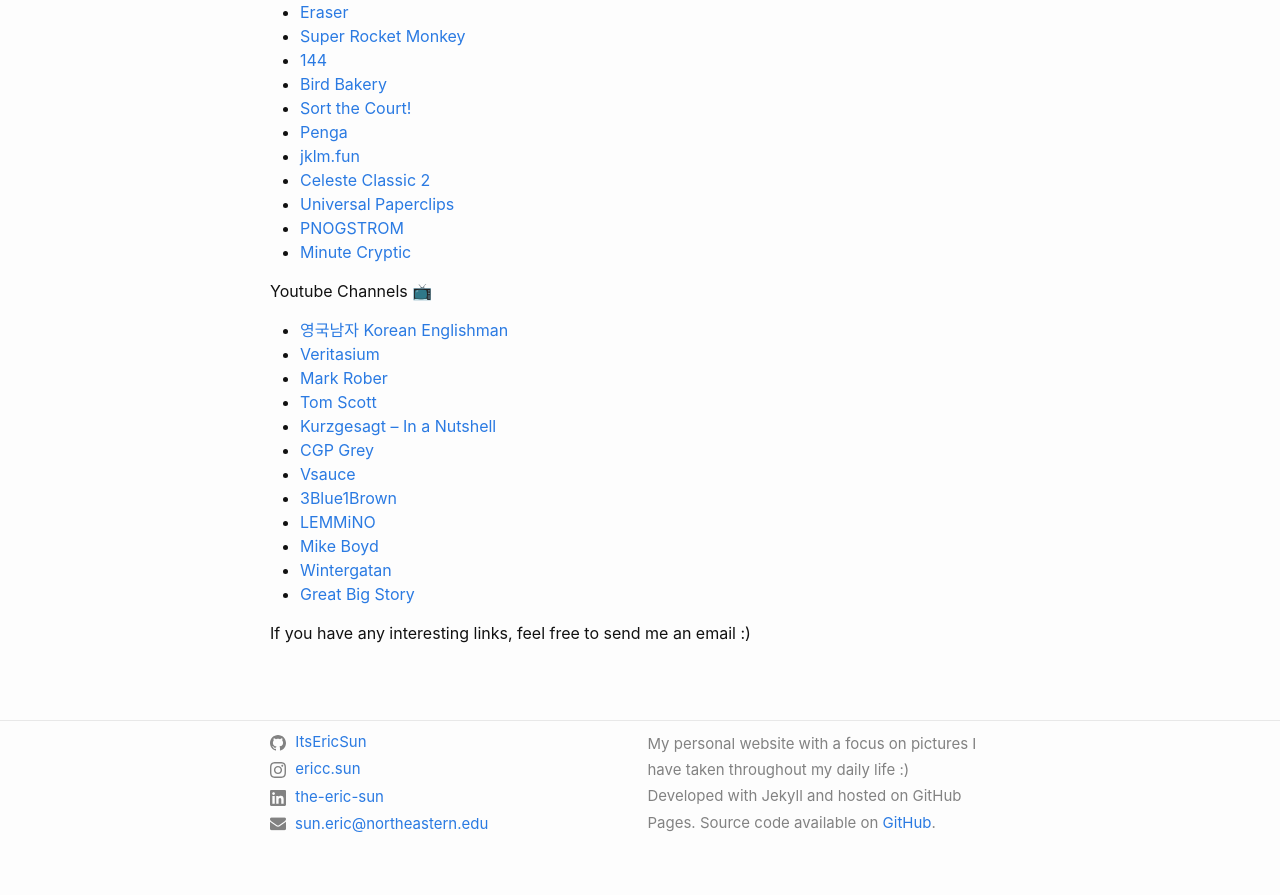
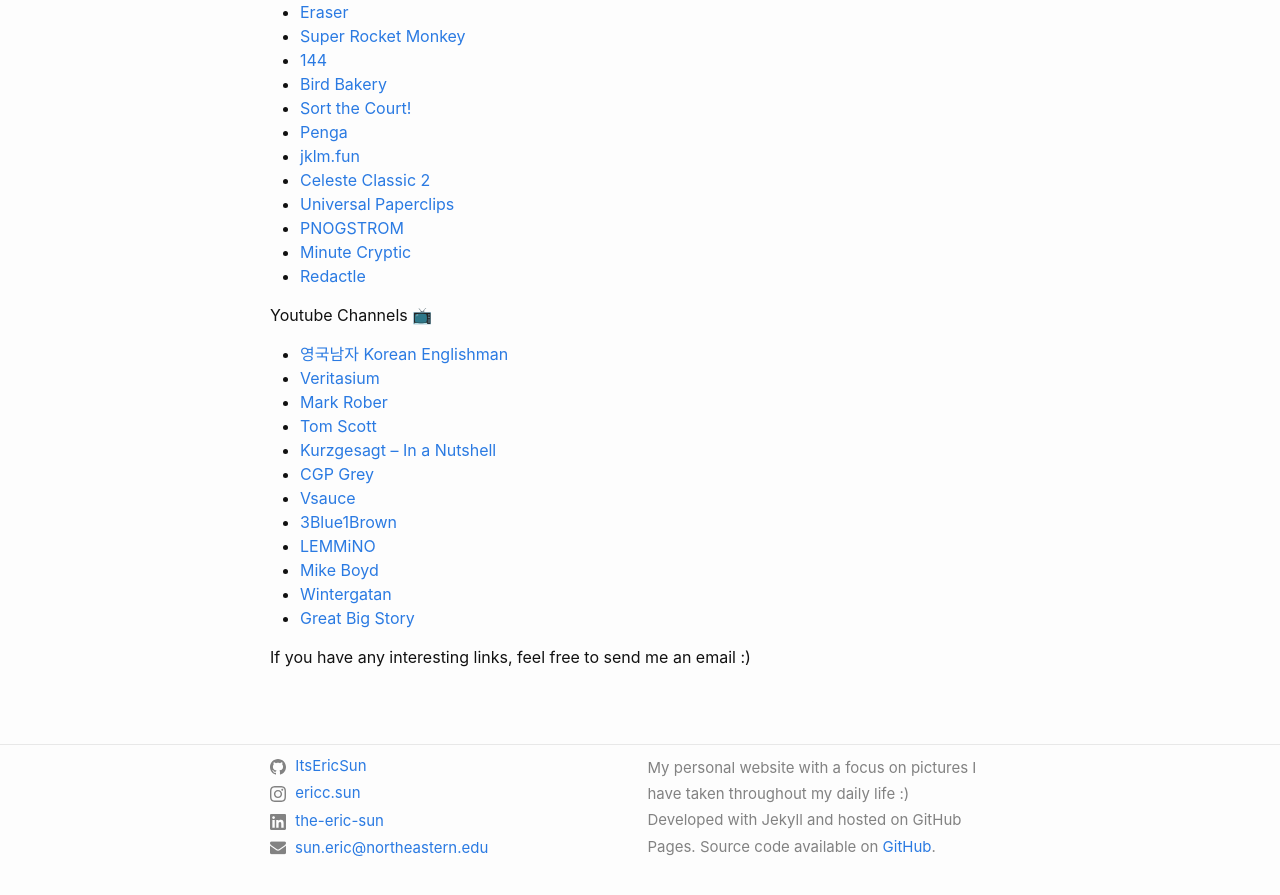
Before and after one commit to ItsEricSun/itsericsun.github.io, a Jekyll site: the page built from links.markdown, in a window 1280 px wide and 900 px high, scrolled down 948 px. Shown: the top 895 px of the window. Built offline with Jekyll 4.4.1, drawn with Linux system fonts in a browser that asks for light colours.

Commit message:
add redactle link

```diff
--- a/links.markdown
+++ b/links.markdown
@@ -47,6 +47,7 @@
 - [Universal Paperclips](https://decisionproblem.com/paperclips)
 - [PNOGSTROM](https://raould.github.io/pn0gstr0m)
 - [Minute Cryptic](https://www.minutecryptic.com)
+- [Redactle](https://redactle.net)
 
 Youtube Channels 📺
 - [영국남자 Korean Englishman](https://www.youtube.com/@koreanenglishman)
```
